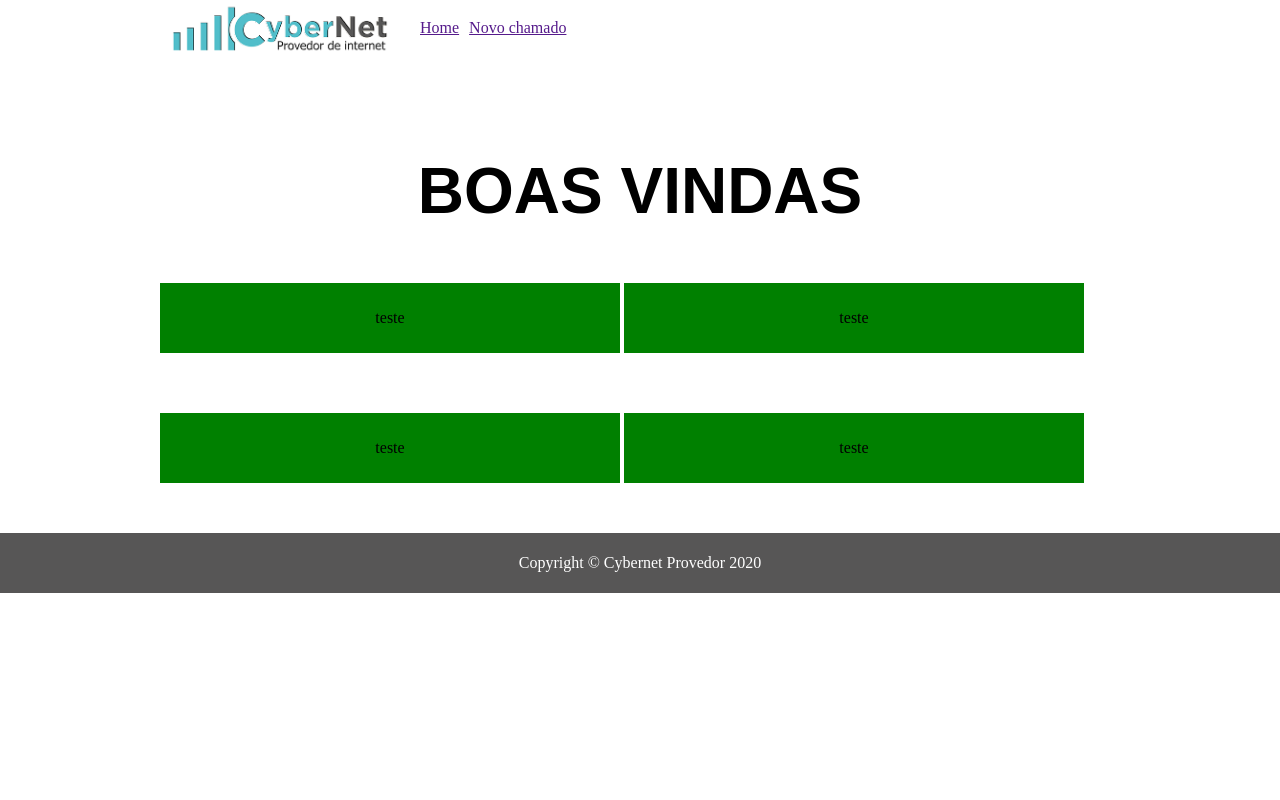
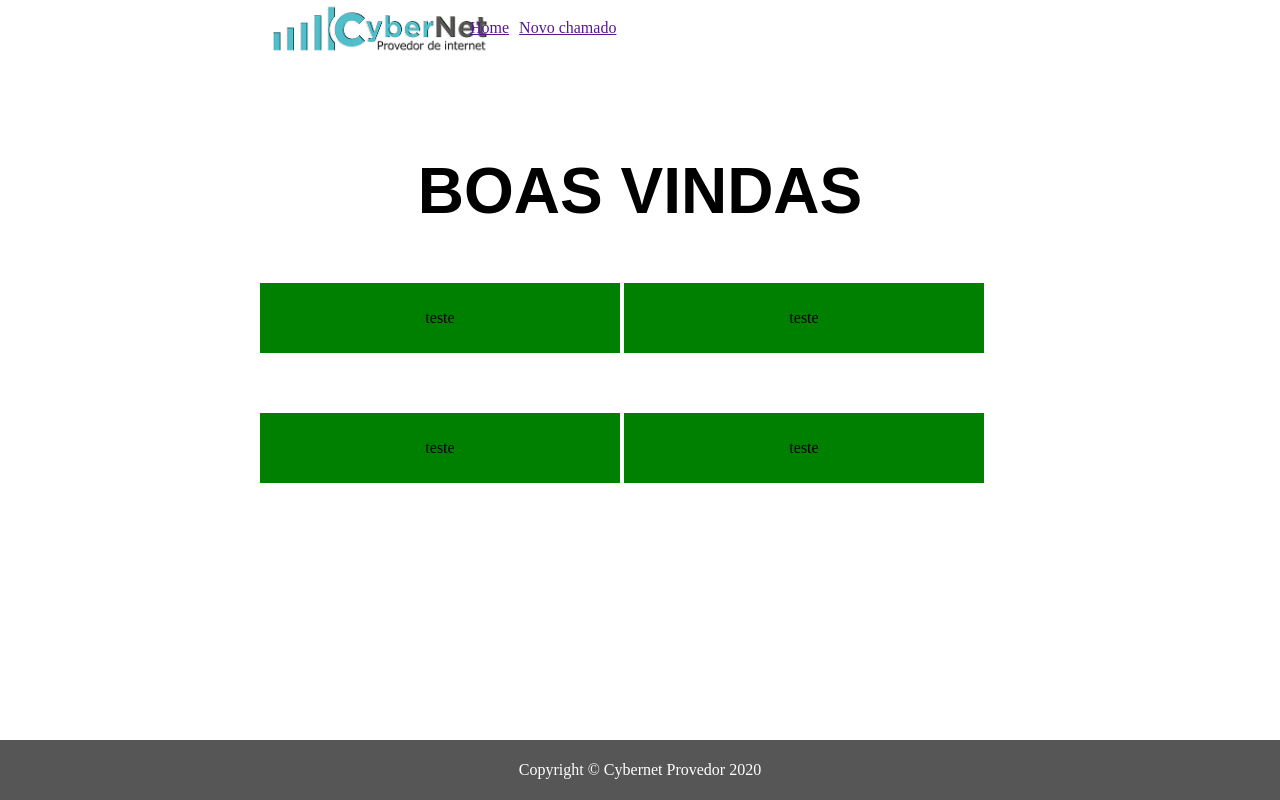
Before and after one commit to monteirocarlos/chamados, a PHP site: page / in a window 1280 px wide. Run offline with PHP 8.4, Linux system fonts and the light colour scheme; some web fonts are replaced.

Commit message:
Feito correção do footer

```diff
--- a/css/_footer.scss
+++ b/css/_footer.scss
@@ -5,7 +5,8 @@ footer {
     text-align: center;
     font-family: Venn;
     color: $branco;
-    margin-top: 50px;
+    position: absolute;
+    bottom: 0;
 }
 
 .footer_texto {
--- a/css/_grid.scss
+++ b/css/_grid.scss
@@ -2,7 +2,7 @@
 
 $cols: 16;
 $gutter: 20px;
-$l-device: 960px;
+$l-device: 1400px;
 $m-device: 760px;
 $s-device: 480px;
 
--- a/css/style.css
+++ b/css/style.css
@@ -210,12 +210,12 @@ table {
 }
 
 .container {
-  max-width: 960px;
+  max-width: 1400px;
   margin: 0px auto;
   position: relative;
 }
 
-@media screen and (min-width: 760px) and (max-width: 959px) {
+@media screen and (min-width: 760px) and (max-width: 1399px) {
   .container {
     max-width: 760px;
   }
@@ -304,7 +304,8 @@ footer {
   text-align: center;
   font-family: Venn;
   color: #FFFFFF;
-  margin-top: 50px;
+  position: absolute;
+  bottom: 0;
 }
 
 .footer_texto {
--- a/index.html
+++ b/index.html
@@ -50,6 +50,8 @@
         </div>
     </section>
 
+
+
     <footer>
         <div class="container">
         <div class="grid-16 footer_texto">
@@ -59,6 +61,4 @@
     </footer>
 
 </body>
-
-
 </html>
```
Also changed, not shown: 1 other file.
